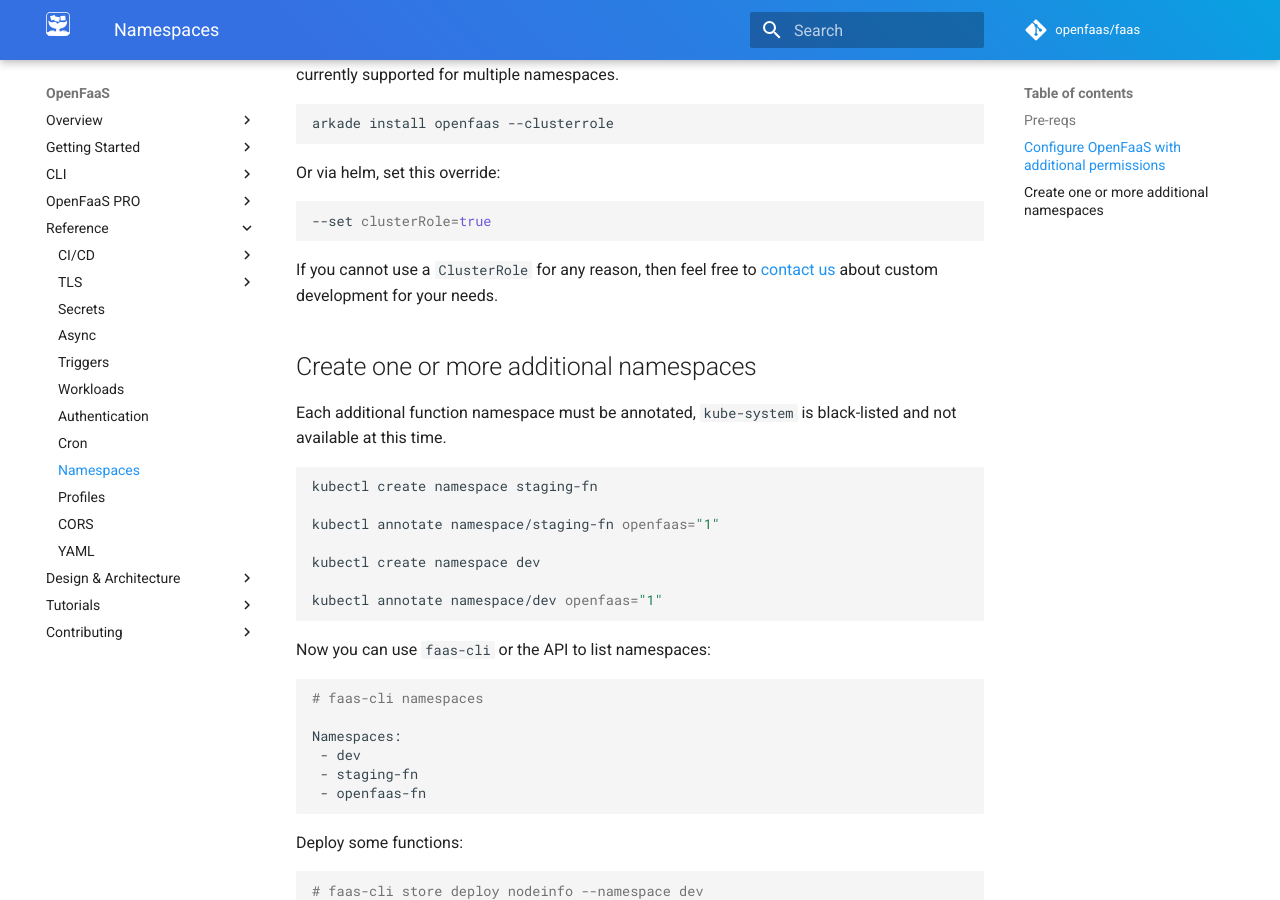
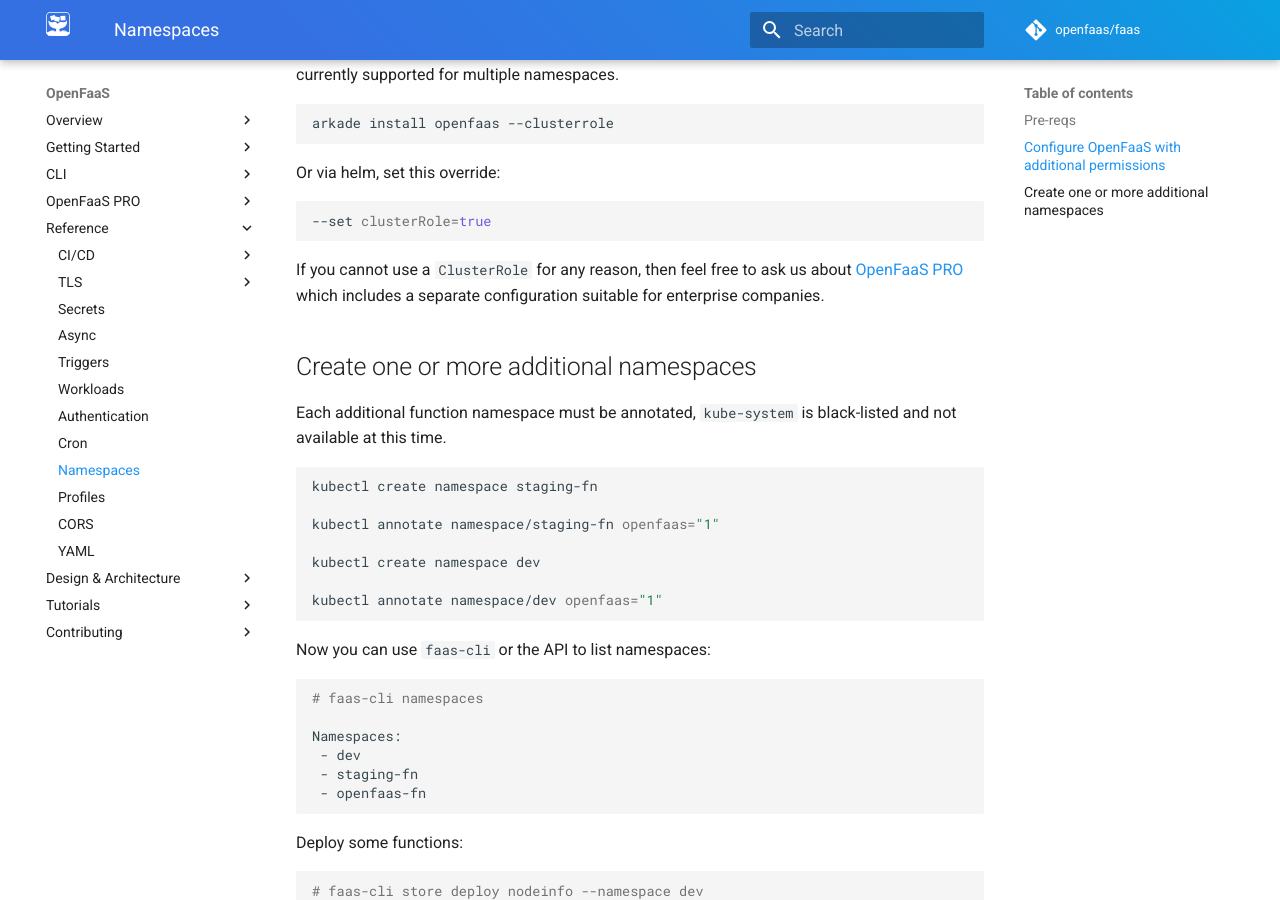
Before and after one commit to openfaas/docs, an MkDocs documentation site: the page built from docs/reference/namespaces.md, in a window 1280 px wide and 900 px high, scrolled down 738 px. Built offline with MkDocs 1.6.1 and Material for MkDocs 9.7.7, drawn with Linux system fonts in a browser that asks for light colours; comment, search, counter and statistics services are not loaded.

Commit message:
Update notes on namespaces given a tested configuration
Signed-off-by: Alex Ellis (OpenFaaS Ltd) <alexellis2@gmail.com>

````diff
--- a/docs/reference/namespaces.md
+++ b/docs/reference/namespaces.md
@@ -32,7 +32,7 @@ Or via helm, set this override:
 --set clusterRole=true
 ```
 
-If you cannot use a `ClusterRole` for any reason, then feel free to [contact us](https://openfaas.com/support/) about custom development for your needs.
+If you cannot use a `ClusterRole` for any reason, then feel free to ask us about [OpenFaaS PRO](https://openfaas.com/support/) which includes a separate configuration suitable for enterprise companies.
 
 ## Create one or more additional namespaces
 
````
